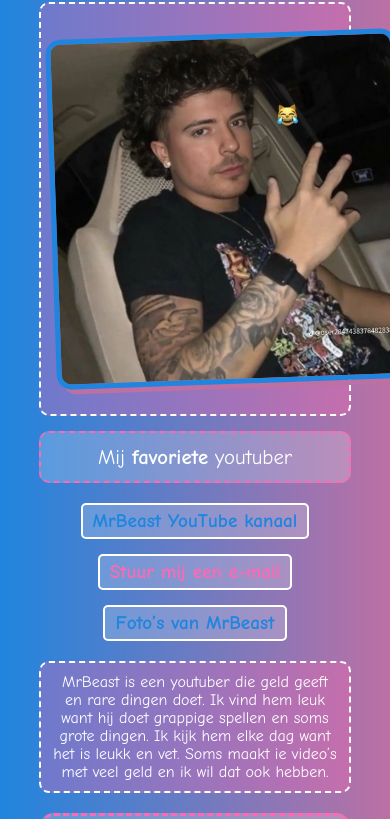
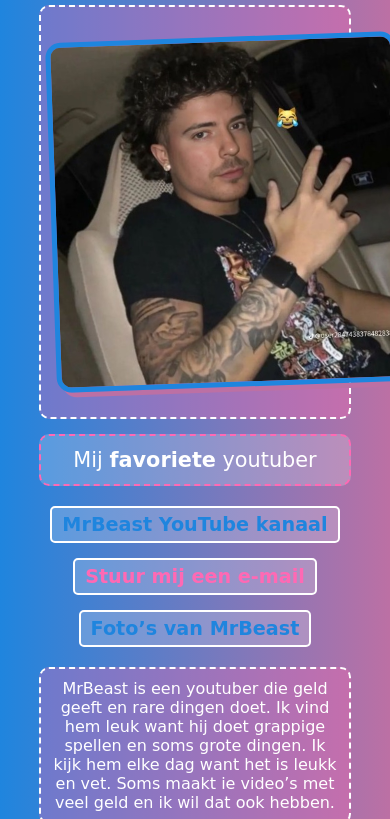
Before and after one commit to hero12345-byte/Mrbeast2, a plain HTML site: page index.html in a window 390 px wide. Shown: the part 225-1044 px from the top of the page. Drawn offline with Linux system fonts and the light colour scheme.

Commit message:
Update style.css

```diff
--- a/style.css
+++ b/style.css
@@ -175,3 +175,12 @@ a:hover {
 #cookie-button:hover {
   background-color: #1F85DE;
 }
+@media (max-width: 768px) {
+  body {
+    font-family: "Comic Neue", "Arial Rounded MT Bold", cursive, sans-serif;
+  }
+
+  h1, h2, p, a {
+    font-family: "Comic Neue", "Arial Rounded MT Bold", cursive, sans-serif;
+  }
+}
```
